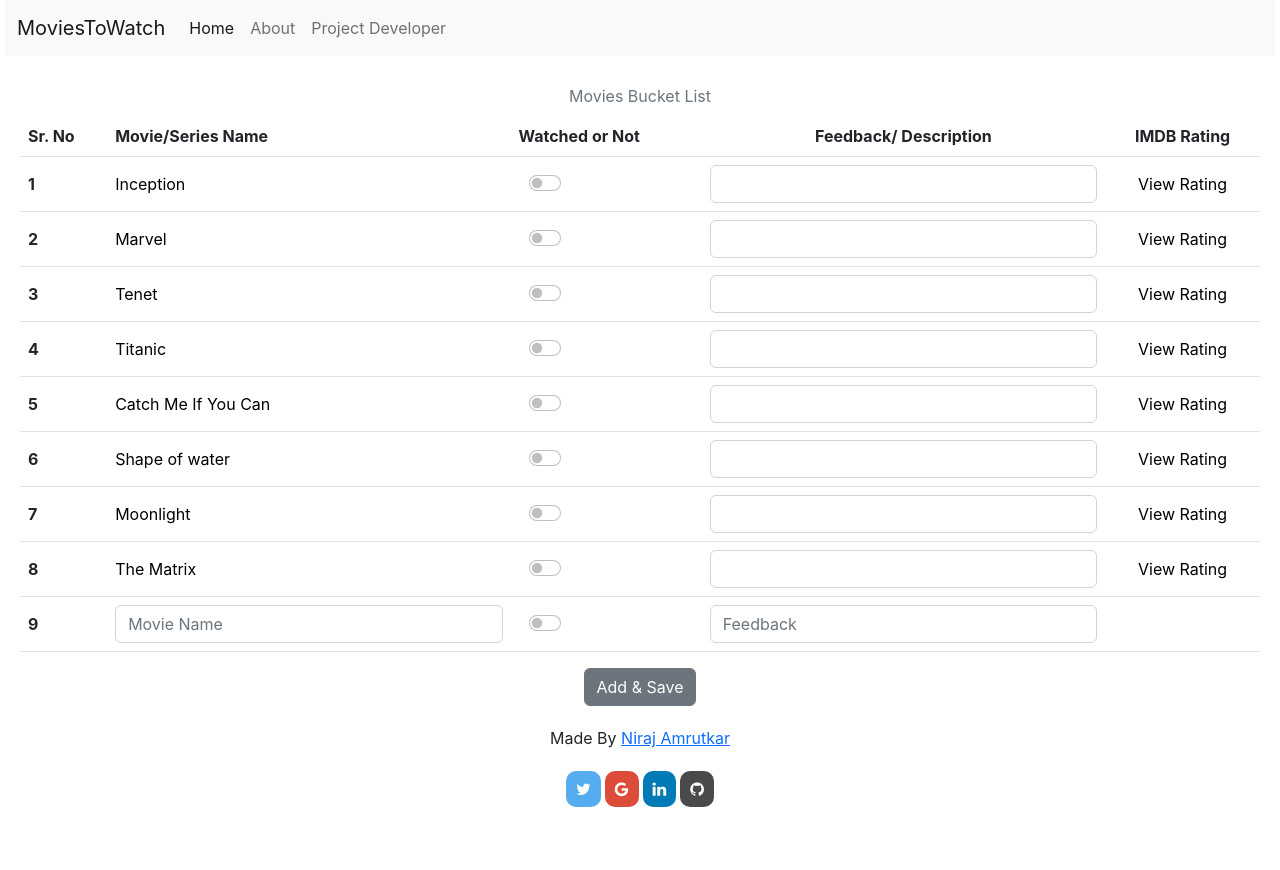
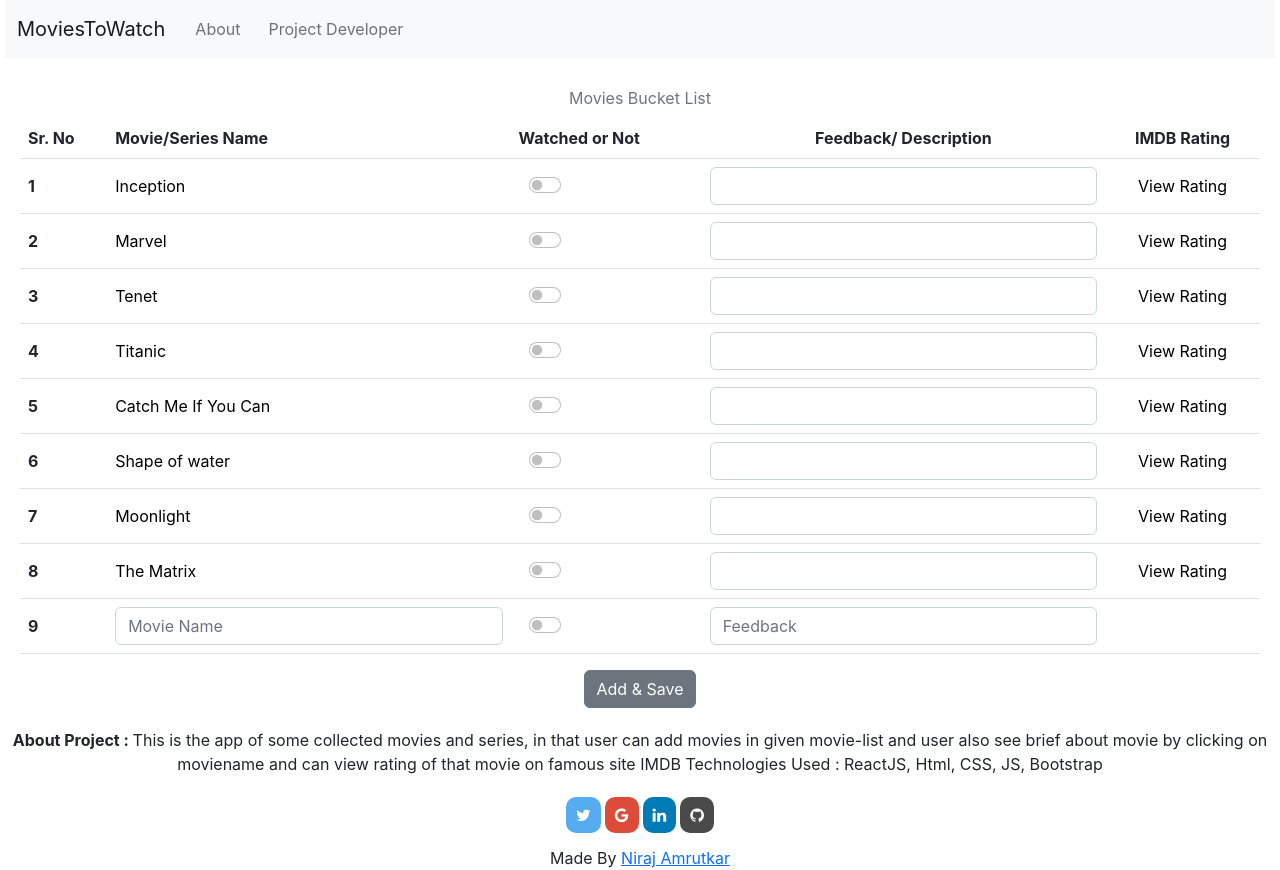
Before and after one commit to Niraj2003/MyMovies, a React (Create React App) app: page / in a window 1280 px wide. Before the commit the page ends 812 px from the top, so only its background shows below. Built offline with nearby package versions, Linux system fonts and the light colour scheme.

Commit message:
Include scrolling effects in navbar

```diff
--- a/package.json
+++ b/package.json
@@ -13,6 +13,7 @@
     "react-dom": "^18.2.0",
     "react-router-dom": "^6.3.0",
     "react-scripts": "5.0.1",
+    "react-scroll": "^1.8.7",
     "web-vitals": "^2.1.4"
   },
   "scripts": {
--- a/public/index.html
+++ b/public/index.html
@@ -6,8 +6,7 @@
     <meta name="theme-color" content="#000000" />
     <meta
       name="description"
-      content="Web site created using create-react-app"
-    />
+      content="Web site created using React App"/>
     <title>Movie Manager App</title>
   </head>
   <body>
--- /dev/null
+++ b/src/components/About.js
@@ -0,0 +1,14 @@
+import React from 'react'
+
+function About() {
+  return (
+    <div id='about'>
+        <p className='text-center text-dark'><b>About Project : </b> This is the app of some collected movies and
+        series, in that user can add movies in given movie-list and user also see brief about movie by clicking
+        on moviename and can view rating of that movie on famous site IMDB Technologies Used : ReactJS, Html, CSS,
+        JS, Bootstrap</p>
+    </div>
+  )
+}
+
+export default About
--- a/src/components/Myfooter.js
+++ b/src/components/Myfooter.js
@@ -5,14 +5,17 @@
 function Myfooter() {
     return (
         <>
-        <link rel="stylesheet" href="https://cdnjs.cloudflare.com/ajax/libs/font-awesome/4.7.0/css/font-awesome.min.css"></link>
-        <div className="bottom my-3" > <center>Made By <a href='https://www.linkedin.com/in/niraj-amrutkar/' target="_blank" rel="noopener noreferrer">Niraj Amrutkar</a></center> </div>
-        <div className="logos">
-            <a href="https://twitter.com/AmrutkarNiraj" target="_blank" rel="noopener noreferrer" className="fa fa-twitter"> </a>
-            <a href="mailto:amrutkarniraj21@gmail.com?subject=Mail from our Website"  className="fa fa-google"> </a>
-            <a href="https://www.linkedin.com/in/niraj-amrutkar/" target="_blank" rel="noopener noreferrer" className="fa fa-linkedin"> </a>
-            <a href="https://github.com/Niraj2003" target="_blank" rel="noopener noreferrer" className="fa fa-github"> </a>
+        <div id='footer'>
+            <link rel="stylesheet" href="https://cdnjs.cloudflare.com/ajax/libs/font-awesome/4.7.0/css/font-awesome.min.css"></link>
+            <div className="logos my-2">
+                <a href="https://twitter.com/AmrutkarNiraj" target="_blank" rel="noopener noreferrer" className="fa fa-twitter"> </a>
+                <a href="mailto:amrutkarniraj21@gmail.com?subject=Mail from our Website"  className="fa fa-google"> </a>
+                <a href="https://www.linkedin.com/in/niraj-amrutkar/" target="_blank" rel="noopener noreferrer" className="fa fa-linkedin"> </a>
+                <a href="https://github.com/Niraj2003" target="_blank" rel="noopener noreferrer" className="fa fa-github"> </a>
+            </div>
+            <div className="bottom " > <center>Made By <a href='https://www.linkedin.com/in/niraj-amrutkar/' target="_blank" rel="noopener noreferrer">Niraj Amrutkar</a></center> </div>
         </div>
+
 
         </>
     )
--- a/src/components/Top.js
+++ b/src/components/Top.js
@@ -1,26 +1,24 @@
 import 'bootstrap/dist/css/bootstrap.min.css';
 import './Top.css';
+import {Link} from 'react-scroll';
 
 function Top(props) {
     return (
         <div className='navb'>
             <nav className="navbar navbar-expand-lg bg-light">
                 <div className="container-fluid">
-                    <a className="navbar-brand" href="/">MoviesToWatch</a>
+                    <a className="navbar-brand" href="https://niraj2003.github.io/MyMovies/">MoviesToWatch</a>
                     <button className="navbar-toggler" type="button" data-bs-toggle="collapse" data-bs-target="/navbarSupportedContent" aria-controls="navbarSupportedContent" aria-expanded="false" aria-label="Toggle navigation">
                     <span className="navbar-toggler-icon"></span>
                     </button>
                     <div className="collapse navbar-collapse" id="navbarSupportedContent">
                         <ul className="navbar-nav me-auto mb-2 mb-lg-0">
                             <li className="nav-item">
-                            <a className="nav-link active" aria-current="page" href="/">Home</a>
-                            </li>
-                            <li className="nav-item">
-                            <a className="nav-link" href="/">About</a>
+                            <button style={{border: 'none', background: 'none' } }><Link className="nav-link" activeClass="active" to="about" spy={true} smooth={true}>About</Link></button>
                             </li>
 
                             <li className="nav-item">
-                            <a className="nav-link " href='/'>Project Developer </a>
+                            <button style={{border: 'none', background: 'none' } }><Link className="nav-link" activeClass="active" to="footer" spy={true} smooth={true}>Project Developer</Link></button>
                             </li>
                         </ul>
                     </div>
--- a/src/index.js
+++ b/src/index.js
@@ -6,12 +6,14 @@
 import Top from './components/Top';
 import TableData from './components/Table';
 import Myfooter from './components/Myfooter';
+import About from './components/About';
 
 const root = ReactDOM.createRoot(document.getElementById('root'));
 root.render(
   <React.StrictMode>
     <Top/>
     <TableData/>
+    <About/>
     <Myfooter/>
 
   </React.StrictMode>
```
Also changed, not shown: src/App.js (+23 -23 lines), src/about.js (deleted, +0 -23 lines), 1 other file (tests, documents, lock files or other folders).
